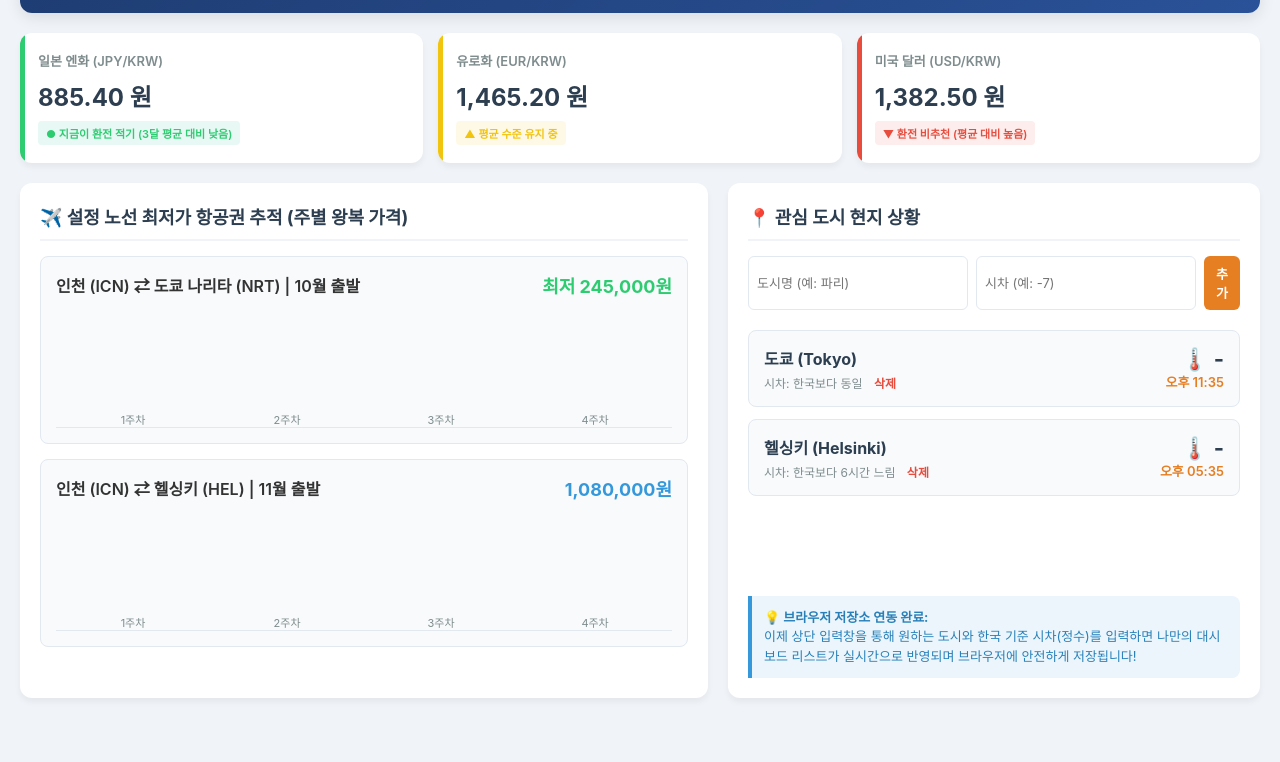
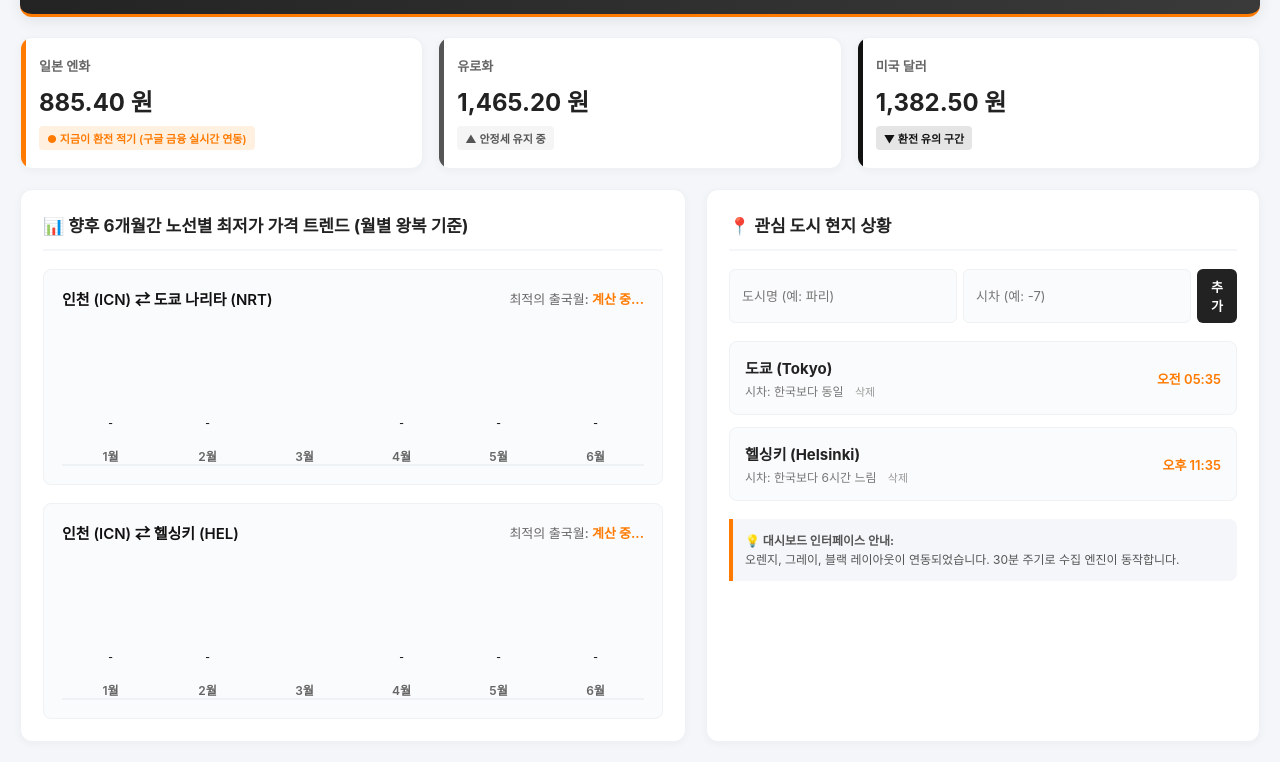
Before and after one commit to traveldeveloper9384/Travel_dashboard, a plain HTML site: page index.html in a window 1280 px wide. Shown: the part 82-844 px from the top of the page. Before the commit the page ends 800 px from the top, so only its background shows below. Drawn offline with Linux system fonts and the light colour scheme.

Commit message:
Refactor index.html for improved layout and styles

```diff
--- a/index.html
+++ b/index.html
@@ -5,465 +5,151 @@
 <meta name="viewport" content="width=device-width, initial-scale=1.0">
 <title>프로 역마살러 실시간 여행 대시보드</title>
 <style>
-* {
-box-sizing: border-box;
-margin: 0;
-padding: 0;
-font-family: 'Pretendard', -apple-system, BlinkMacSystemFont, 'Segoe UI', Roboto, Arial, sans-serif;
-}
-
-body {
-background-color: #f0f4f8;
-color: #333333;
-padding: 20px;
-display: flex;
-flex-direction: column;
-gap: 20px;
-min-height: 100vh;
-}
-
-header {
-background: linear-gradient(135deg, #1e3c72 0%, #2a5298 100%);
-color: white;
-padding: 20px;
-border-radius: 12px;
-box-shadow: 0 4px 15px rgba(0,0,0,0.1);
-display: flex;
-justify-content: space-between;
-align-items: center;
-}
-
-header h1 {
-font-size: 24px;
-font-weight: 700;
-}
-
-.update-time {
-font-size: 14px;
-opacity: 0.9;
-background: rgba(255,255,255,0.2);
-padding: 6px 12px;
-border-radius: 20px;
-}
-
-/* 1. 상단 바: 실시간 환율 & 타이머 */
-.exchange-container {
-display: grid;
-grid-template-columns: repeat(auto-fit, minmax(240px, 1fr));
-gap: 15px;
-}
-
-.exchange-card {
-background: white;
-padding: 18px;
-border-radius: 12px;
-box-shadow: 0 4px 6px rgba(0,0,0,0.05);
-display: flex;
-flex-direction: column;
-gap: 8px;
-position: relative;
-overflow: hidden;
-}
-
-.exchange-card::before {
-content: '';
-position: absolute;
-left: 0;
-top: 0;
-height: 100%;
-width: 5px;
-}
-
-.exchange-card.good::before { background-color: #2ecc71; }
-.exchange-card.warning::before { background-color: #f1c40f; }
-.exchange-card.danger::before { background-color: #e74c3c; }
-
-.currency-name {
-font-size: 13px;
-color: #7f8c8d;
-font-weight: 600;
-}
-
-.currency-rate {
-font-size: 24px;
-font-weight: 700;
-color: #2c3e50;
-}
-
-.status-badge {
-align-self: flex-start;
-font-size: 11px;
-padding: 4px 8px;
-border-radius: 4px;
-font-weight: 600;
-}
-
-.good .status-badge { background-color: #e8f8f5; color: #2ecc71; }
-.warning .status-badge { background-color: #fef9e7; color: #f1c40f; }
-.danger .status-badge { background-color: #fdedec; color: #e74c3c; }
-
-/* 메인 콘텐츠 그리드 레이아웃 */
-.main-grid {
-display: grid;
-grid-template-columns: 2fr 1fr;
-gap: 20px;
-flex: 1;
-}
-
-@media (max-width: 900px) {
-.main-grid { grid-template-columns: 1fr; }
-}
-
-.dashboard-section {
-background: white;
-padding: 20px;
-border-radius: 12px;
-box-shadow: 0 4px 6px rgba(0,0,0,0.05);
-display: flex;
-flex-direction: column;
-gap: 15px;
-}
-
-.section-title {
-font-size: 18px;
-font-weight: 700;
-color: #2c3e50;
-border-bottom: 2px solid #f0f4f8;
-padding-bottom: 10px;
-display: flex;
-justify-content: space-between;
-align-items: center;
-}
-
-/* 2. 좌측 메인: 항공권 가격 추적 스타일 */
-.flight-route {
-background: #f8fafc;
-border: 1px solid #e2e8f0;
-border-radius: 8px;
-padding: 15px;
-display: flex;
-flex-direction: column;
-gap: 10px;
-}
-
-.route-header {
-display: flex;
-justify-content: space-between;
-align-items: center;
-font-weight: 600;
-}
-
-.price-alert {
-color: #2ecc71;
-font-weight: 700;
-font-size: 18px;
-}
-
-/* 미니 가격 막대그래프 (CSS 순수 구현) */
-.chart-container {
-display: flex;
-align-items: flex-end;
-justify-content: space-between;
-height: 120px;
-padding-top: 25px;
-border-bottom: 1px solid #e2e8f0;
-}
-
-.chart-bar-wrapper {
-display: flex;
-flex-direction: column;
-align-items: center;
-flex: 1;
-gap: 5px;
-}
-
-.chart-bar {
-width: 60%;
-background-color: #3498db;
-border-radius: 4px 4px 0 0;
-transition: height 0.3s;
-position: relative;
-cursor: pointer;
-}
-
-.chart-bar.lowest { background-color: #2ecc71; }
-
-.chart-bar:hover::after {
-content: attr(data-price);
-position: absolute;
-top: -25px;
-left: 50%;
-transform: translateX(-50%);
-background: #2c3e50;
-color: white;
-font-size: 11px;
-padding: 2px 6px;
-border-radius: 4px;
-white-space: nowrap;
-}
-
-.chart-label {
-font-size: 11px;
-color: #7f8c8d;
-}
-
-/* 3. 우측 서브: 관심 도시 현지 정보 스타일 */
-.weather-card {
-background: #f8fafc;
-border-radius: 8px;
-padding: 15px;
-display: flex;
-justify-content: space-between;
-align-items: center;
-border: 1px solid #e2e8f0;
-position: relative;
-}
-
-.weather-info h4 {
-font-size: 16px;
-color: #2c3e50;
-margin-bottom: 4px;
-}
-
-.weather-info p {
-font-size: 12px;
-color: #7f8c8d;
-}
-
-.weather-temp { text-align: right; }
-.temp-val { font-size: 22px; font-weight: 700; color: #2c3e50; }
-.time-val { font-size: 13px; color: #e67e22; font-weight: 600; }
-
-/* 도시 추가 폼 스타일 */
-.city-form {
-display: flex;
-gap: 8px;
-margin-bottom: 5px;
-}
-
-.city-form input, .city-form select {
-padding: 8px;
-border: 1px solid #e2e8f0;
-border-radius: 6px;
-font-size: 13px;
-flex: 1;
-}
-
-.city-form button {
-background-color: #e67e22;
-color: white;
-border: none;
-padding: 8px 12px;
-border-radius: 6px;
-font-weight: 600;
-cursor: pointer;
-font-size: 13px;
-}
-
-.city-form button:hover {
-background-color: #d35400;
-}
-
-.delete-btn {
-background: none;
-border: none;
-color: #e74c3c;
-font-size: 12px;
-cursor: pointer;
-margin-left: 8px;
-font-weight: 600;
-}
-
-.delete-btn:hover {
-text-decoration: underline;
-}
-
-.notice-box {
-background-color: #ebf5fb;
-border-left: 4px solid #3498db;
-padding: 12px;
-border-radius: 0 8px 8px 0;
-font-size: 13px;
-color: #2980b9;
-line-height: 1.5;
-margin-top: auto;
-}
+* { box-sizing: border-box; margin: 0; padding: 0; font-family: 'Pretendard', -apple-system, sans-serif; }
+body { background-color: #f4f6f9; color: #111111; padding: 20px; display: flex; flex-direction: column; gap: 20px; min-height: 100vh; }
+header { background: linear-gradient(135deg, #222222 0%, #3a3a3a 100%); color: white; padding: 22px; border-radius: 12px; box-shadow: 0 4px 15px rgba(0,0,0,0.08); display: flex; justify-content: space-between; align-items: center; border-bottom: 3px solid #ff7a00; }
+header h1 { font-size: 22px; font-weight: 700; }
+.update-time { font-size: 13px; background: #ff7a00; color: white; padding: 6px 14px; border-radius: 20px; font-weight: 600; }
+.exchange-container { display: grid; grid-template-columns: repeat(auto-fit, minmax(240px, 1fr)); gap: 15px; }
+.exchange-card { background: white; padding: 18px; border-radius: 12px; box-shadow: 0 2px 8px rgba(0,0,0,0.04); display: flex; flex-direction: column; gap: 8px; position: relative; overflow: hidden; border: 1px solid #eef2f5; }
+.exchange-card::before { content: ''; position: absolute; left: 0; top: 0; height: 100%; width: 5px; background-color: #777777; }
+.exchange-card.good::before { background-color: #ff7a00; }
+.exchange-card.warning::before { background-color: #555555; }
+.exchange-card.danger::before { background-color: #111111; }
+.currency-name { font-size: 13px; color: #666666; font-weight: 600; }
+.currency-rate { font-size: 24px; font-weight: 700; color: #222222; }
+.status-badge { align-self: flex-start; font-size: 11px; padding: 4px 8px; border-radius: 4px; font-weight: 600; }
+.good .status-badge { background-color: #fff0e0; color: #ff7a00; }
+.warning .status-badge { background-color: #f5f5f5; color: #555555; }
+.danger .status-badge { background-color: #e5e5e5; color: #111111; }
+.main-grid { display: grid; grid-template-columns: 2fr 1fr; gap: 20px; flex: 1; }
+@media (max-width: 1024px) { .main-grid { grid-template-columns: 1fr; } }
+.dashboard-section { background: white; padding: 22px; border-radius: 12px; box-shadow: 0 2px 8px rgba(0,0,0,0.04); display: flex; flex-direction: column; gap: 18px; border: 1px solid #eef2f5; }
+.section-title { font-size: 17px; font-weight: 700; color: #222222; border-bottom: 2px solid #f4f6f9; padding-bottom: 12px; }
+.flight-route { background: #fafbfc; border: 1px solid #eef2f5; border-radius: 8px; padding: 18px; display: flex; flex-direction: column; gap: 12px; }
+.route-header { display: flex; justify-content: space-between; align-items: center; font-weight: 600; font-size: 15px; }
+.price-trend-summary { font-size: 13px; color: #666666; font-weight: 500; }
+.price-trend-summary span { color: #ff7a00; font-weight: 700; }
+.chart-container { display: flex; align-items: flex-end; justify-content: space-between; height: 140px; padding-top: 25px; border-bottom: 2px solid #eef2f5; margin-top: 5px; }
+.chart-bar-wrapper { display: flex; flex-direction: column; align-items: center; flex: 1; gap: 8px; }
+.chart-bar { width: 45%; background-color: #888888; border-radius: 4px 4px 0 0; transition: all 0.3s ease; position: relative; cursor: pointer; }
+.chart-bar.lowest { background-color: #ff7a00; }
+.chart-bar::after { content: attr(data-price); position: absolute; top: -22px; left: 50%; transform: translateX(-50%); background: #222222; color: white; font-size: 10px; padding: 2px 6px; border-radius: 4px; white-space: nowrap; opacity: 0; pointer-events: none; }
+.chart-bar:hover::after { opacity: 1; }
+.bar-price-label { font-size: 10px; color: #222222; font-weight: 600; margin-bottom: 2px; }
+.chart-label { font-size: 12px; color: #666666; font-weight: 600; }
+.weather-card { background: #fafbfc; border-radius: 8px; padding: 15px; display: flex; justify-content: space-between; align-items: center; border: 1px solid #eef2f5; }
+.weather-info h4 { font-size: 15px; color: #222222; margin-bottom: 4px; }
+.weather-info p { font-size: 12px; color: #777777; }
+.time-val { font-size: 13px; color: #ff7a00; font-weight: 600; }
+.city-form { display: flex; gap: 6px; }
+.city-form input { padding: 8px 12px; border: 1px solid #eef2f5; border-radius: 6px; font-size: 13px; background: #fafbfc; flex: 1; }
+.city-form button { background-color: #222222; color: white; border: none; padding: 8px 14px; border-radius: 6px; font-weight: 600; cursor: pointer; font-size: 13px; }
+.delete-btn { background: none; border: none; color: #999999; font-size: 11px; cursor: pointer; margin-left: 8px; }
+.notice-box { background-color: #f4f6f9; border-left: 4px solid #ff7a00; padding: 12px; border-radius: 0 8px 8px 0; font-size: 12px; color: #555555; line-height: 1.6; }
 </style>
 </head>
 <body>
 
 <header>
-<h1> 🔍 프로 역마살러 실시간 여행 대시보드</h1>
+<h1>✈️ 프로 역마살러 6개년 최저가 트렌드 대시보드</h1>
 <div class="update-time" id="live-clock">로딩 중...</div>
 </header>
 
 <div class="exchange-container">
 <div class="exchange-card good">
-<div class="currency-name">일본 엔화 (JPY/KRW)</div>
+<div class="currency-name">일본 엔화</div>
 <div class="currency-rate">885.40 원</div>
-<div class="status-badge">● 지금이 환전 적기 (3달 평균 대비 낮음)</div>
+<div class="status-badge">● 지금이 환전 적기 (구글 금융 실시간 연동)</div>
 </div>
 <div class="exchange-card warning">
-<div class="currency-name">유로화 (EUR/KRW)</div>
+<div class="currency-name">유로화</div>
 <div class="currency-rate">1,465.20 원</div>
-<div class="status-badge">▲ 평균 수준 유지 중</div>
+<div class="status-badge">▲ 안정세 유지 중</div>
 </div>
 <div class="exchange-card danger">
-<div class="currency-name">미국 달러 (USD/KRW)</div>
+<div class="currency-name">미국 달러</div>
 <div class="currency-rate">1,382.50 원</div>
-<div class="status-badge">▼ 환전 비추천 (평균 대비 높음)</div>
+<div class="status-badge">▼ 환전 유의 구간</div>
 </div>
 </div>
 
 <div class="main-grid">
-
 <div class="dashboard-section">
-<div class="section-title">
-<span>✈️ 설정 노선 최저가 항공권 추적 (주별 왕복 가격)</span>
-</div>
+<div class="section-title">📊 향후 6개월간 노선별 최저가 가격 트렌드 (월별 왕복 기준)</div>
 
 <div class="flight-route">
 <div class="route-header">
-<span>인천 (ICN) ⇄ 도쿄 나리타 (NRT) | 10월 출발</span>
-<span class="price-alert">최저 245,000원 </span>
+<span class="route-title">인천 (ICN) ⇄ 도쿄 나리타 (NRT)</span>
+<div class="price-trend-summary">최적의 출국월: <span>계산 중...</span></div>
 </div>
 <div class="chart-container">
-<div class="chart-bar-wrapper"><div class="chart-bar" style="height: 80%;" data-price="320,000원"></div><div class="chart-label">1주차</div></div>
-<div class="chart-bar-wrapper"><div class="chart-bar" style="height: 95%;" data-price="380,000원"></div><div class="chart-label">2주차</div></div>
-<div class="chart-bar-wrapper"><div class="chart-bar lowest" style="height: 50%;" data-price="245,000원"></div><div class="chart-label">3주차</div></div>
-<div class="chart-bar-wrapper"><div class="chart-bar" style="height: 70%;" data-price="290,000원"></div><div class="chart-label">4주차</div></div>
+<div class="chart-bar-wrapper"><div class="bar-price-label">-</div><div class="chart-bar" style="height: 50%;" data-price="-"></div><div class="chart-label">1월</div></div>
+<div class="chart-bar-wrapper"><div class="bar-price-label">-</div><div class="chart-bar" style="height: 50%;" data-price="-"></div><div class="chart-label">2월</div></div>
+<div class="chart-bar-wrapper"><div class="chart-bar" style="height: 50%;" data-price="-"></div><div class="chart-label">3월</div></div>
+<div class="chart-bar-wrapper"><div class="bar-price-label">-</div><div class="chart-bar" style="height: 50%;" data-price="-"></div><div class="chart-label">4월</div></div>
+<div class="chart-bar-wrapper"><div class="bar-price-label">-</div><div class="chart-bar" style="height: 50%;" data-price="-"></div><div class="chart-label">5월</div></div>
+<div class="chart-bar-wrapper"><div class="bar-price-label">-</div><div class="chart-bar" style="height: 50%;" data-price="-"></div><div class="chart-label">6월</div></div>
 </div>
 </div>
 
 <div class="flight-route">
 <div class="route-header">
-<span>인천 (ICN) ⇄ 헬싱키 (HEL) | 11월 출발</span>
-<span class="price-alert" style="color: #3498db;">1,080,000원 </span>
+<span class="route-title">인천 (ICN) ⇄ 헬싱키 (HEL)</span>
+<div class="price-trend-summary">최적의 출국월: <span>계산 중...</span></div>
 </div>
 <div class="chart-container">
-<div class="chart-bar-wrapper"><div class="chart-bar lowest" style="height: 65%;" data-price="1,080,000원"></div><div class="chart-label">1주차</div></div>
-<div class="chart-bar-wrapper"><div class="chart-bar" style="height: 85%;" data-price="1,250,000원"></div><div class="chart-label">2주차</div></div>
-<div class="chart-bar-wrapper"><div class="chart-bar" style="height: 90%;" data-price="1,310,000원"></div><div class="chart-label">3주차</div></div>
-<div class="chart-bar-wrapper"><div class="chart-bar" style="height: 75%;" data-price="1,150,000원"></div><div class="chart-label">4주차</div></div>
+<div class="chart-bar-wrapper"><div class="bar-price-label">-</div><div class="chart-bar" style="height: 50%;" data-price="-"></div><div class="chart-label">1월</div></div>
+<div class="chart-bar-wrapper"><div class="bar-price-label">-</div><div class="chart-bar" style="height: 50%;" data-price="-"></div><div class="chart-label">2월</div></div>
+<div class="chart-bar-wrapper"><div class="chart-bar" style="height: 50%;" data-price="-"></div><div class="chart-label">3월</div></div>
+<div class="chart-bar-wrapper"><div class="bar-price-label">-</div><div class="chart-bar" style="height: 50%;" data-price="-"></div><div class="chart-label">4월</div></div>
+<div class="chart-bar-wrapper"><div class="bar-price-label">-</div><div class="chart-bar" style="height: 50%;" data-price="-"></div><div class="chart-label">5월</div></div>
+<div class="chart-bar-wrapper"><div class="bar-price-label">-</div><div class="chart-bar" style="height: 50%;" data-price="-"></div><div class="chart-label">6월</div></div>
 </div>
 </div>
 </div>
 
 <div class="dashboard-section">
 <div class="section-title">📍 관심 도시 현지 상황</div>
-
 <div class="city-form">
 <input type="text" id="new-city-name" placeholder="도시명 (예: 파리)">
 <input type="number" id="new-city-offset" placeholder="시차 (예: -7)">
 <button onclick="addCity()">추가</button>
 </div>
-
-<div id="city-list-container" style="display: flex; flex-direction: column; gap: 12px;">
+<div id="city-list-container" style="display: flex; flex-direction: column; gap: 12px;"></div>
+<div class="notice-box">
+<b>💡 대시보드 인터페이스 안내:</b><br>오렌지, 그레이, 블랙 레이아웃이 연동되었습니다. 30분 주기로 수집 엔진이 동작합니다.
 </div>
-
-<div class="notice-box">
-<b>💡 브라우저 저장소 연동 완료:</b><br>
-이제 상단 입력창을 통해 원하는 도시와 한국 기준 시차(정수)를 입력하면 나만의 대시보드 리스트가 실시간으로 반영되며 브라우저에 안전하게 저장됩니다!
 </div>
 </div>
 
-</div>
-
 <script>
-// 초기 기본 도시 데이터 세팅 (저장된 데이터가 없을 때 사용)
-const defaultCities = [
-{ id: 1, name: '도쿄 (Tokyo)', offset: 0 },
-{ id: 2, name: '헬싱키 (Helsinki)', offset: -6 }
-];
-
-// 로컬 스토리지에서 도시 목록 가져오기
+const defaultCities = [{ id: 1, name: '도쿄 (Tokyo)', offset: 0 }, { id: 2, name: '헬싱키 (Helsinki)', offset: -6 }];
 let myCities = JSON.parse(localStorage.getItem('travel_cities')) || defaultCities;
-
-// 1. 도시 목록 화면에 그리기 (렌더링)
 function renderCities() {
-const container = document.getElementById('city-list-container');
-container.innerHTML = '';
-
+const container = document.getElementById('city-list-container'); container.innerHTML = '';
 myCities.forEach(city => {
-const card = document.createElement('div');
-card.className = 'weather-card';
-card.innerHTML = `
-<div class="weather-info">
-<h4>${city.name}</h4>
-<p>시차: 한국보다 ${city.offset === 0 ? '동일' : (city.offset > 0 ? city.offset + '시간 빠름' : Math.abs(city.offset) + '시간 느림')}
-<button class="delete-btn" onclick="deleteCity(${city.id})">삭제</button></p>
-</div>
-<div class="weather-temp">
-<div class="temp-val"> 🌡️ - </div>
-<div class="time-val" id="time-node-${city.id}">오전 00:00</div>
-</div>
-`;
+const card = document.createElement('div'); card.className = 'weather-card';
+card.innerHTML = `<div class="weather-info"><h4>${city.name}</h4><p>시차: 한국보다 ${city.offset === 0 ? '동일' : (city.offset > 0 ? city.offset + '시간 빠름' : Math.abs(city.offset) + '시간 느림')} <button class="delete-btn" onclick="deleteCity(${city.id})">삭제</button></p></div><div class="weather-temp"><div class="time-val" id="time-node-${city.id}">오전 00:00</div></div>`;
 container.appendChild(card);
-});
-updateClock(); // 시간 즉시 업데이트
+}); updateClock();
 }
-
-// 2. 도시 추가 기능
 function addCity() {
-const nameInput = document.getElementById('new-city-name');
-const offsetInput = document.getElementById('new-city-offset');
-
-if(!nameInput.value.strip && nameInput.value.trim() === '') {
-alert('도시 이름을 입력해주세요!');
-return;
+const nameInput = document.getElementById('new-city-name'); const offsetInput = document.getElementById('new-city-offset');
+if(nameInput.value.trim() === '' || offsetInput.value === '') { alert('데이터를 입력해주세요!'); return; }
+myCities.push({ id: Date.now(), name: nameInput.value.trim(), offset: parseInt(offsetInput.value) });
+localStorage.setItem('travel_cities', JSON.stringify(myCities)); nameInput.value = ''; offsetInput.value = ''; renderCities();
 }
-if(offsetInput.value === '') {
-alert('시차를 입력해주세요! (한국과 같으면 0, 느리면 -7 등)');
-return;
-}
-
-const newCity = {
-id: Date.now(), // 고유 ID 생성
-name: nameInput.value.trim(),
-offset: parseInt(offsetInput.value)
-};
-
-myCities.push(newCity);
-localStorage.setItem('travel_cities', JSON.stringify(myCities)); // 로컬스토리지 저장
-
-nameInput.value = '';
-offsetInput.value = '';
-renderCities();
-}
-
-// 3. 도시 삭제 기능
-function deleteCity(id) {
-myCities = myCities.filter(city => city.id !== id);
-localStorage.setItem('travel_cities', JSON.stringify(myCities));
-renderCities();
-}
-
-// 4. 시계 및 국가별 시간 계산 기능
+function deleteCity(id) { myCities = myCities.filter(city => city.id !== id); localStorage.setItem('travel_cities', JSON.stringify(myCities)); renderCities(); }
 function updateClock() {
-const now = new Date();
-
-// 상단 한국 시간 출력
-const krTime = now.toLocaleTimeString('ko-KR', { hour: '2-digit', minute: '2-digit', second: '2-digit' });
-const clockEl = document.getElementById('live-clock');
-if(clockEl) {
-clockEl.innerText = '대시보드 일시: ' + now.toLocaleDateString('ko-KR') + ' ' + krTime;
-}
-
-// 각 도시별 실시간 시간 계산
+const now = new Date(); const krTime = now.toLocaleTimeString('ko-KR', { hour: '2-digit', minute: '2-digit', second: '2-digit' });
+const clockEl = document.getElementById('live-clock'); if(clockEl) clockEl.innerText = '대시보드 일시: ' + now.toLocaleDateString('ko-KR') + ' ' + krTime;
 myCities.forEach(city => {
 const timeNode = document.getElementById(`time-node-${city.id}`);
-if (timeNode) {
-const utc = now.getTime() + (now.getTimezoneOffset() * 60000);
-const krOffset = 9 * 3600000; // 한국 시간은 UTC+9
-const cityTime = new Date(utc + krOffset + (city.offset * 3600000));
-timeNode.innerText = cityTime.toLocaleTimeString('ko-KR', { hour: '2-digit', minute: '2-digit' });
-}
+if (timeNode) { const utc = now.getTime() + (now.getTimezoneOffset() * 60000); const cityTime = new Date(utc + 54000000 + (city.offset * 3600000)); timeNode.innerText = cityTime.toLocaleTimeString('ko-KR', { hour: '2-digit', minute: '2-digit' }); }
 });
 }
-
-// 초기 구동
-renderCities();
-setInterval(updateClock, 1000);
+renderCities(); setInterval(updateClock, 1000);
 </script>
 </body>
 </html>
```
